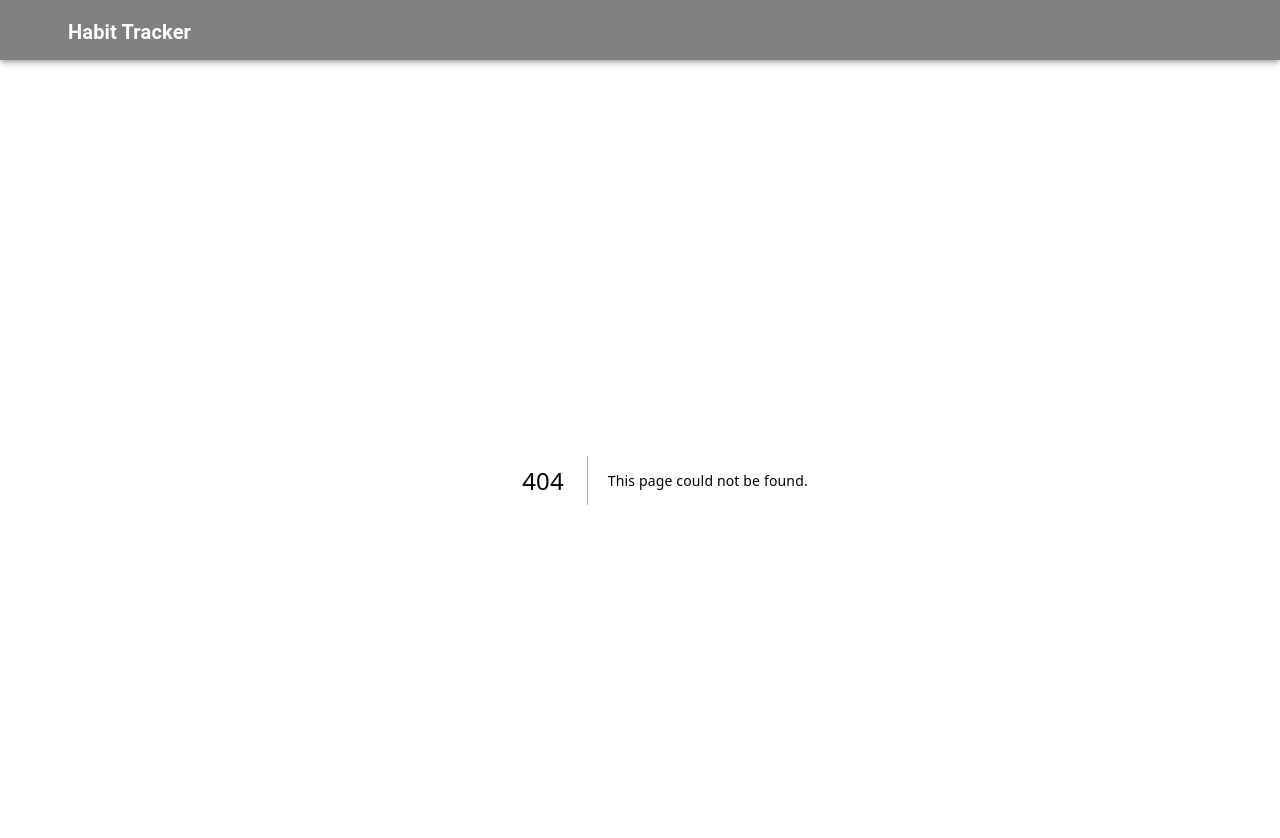
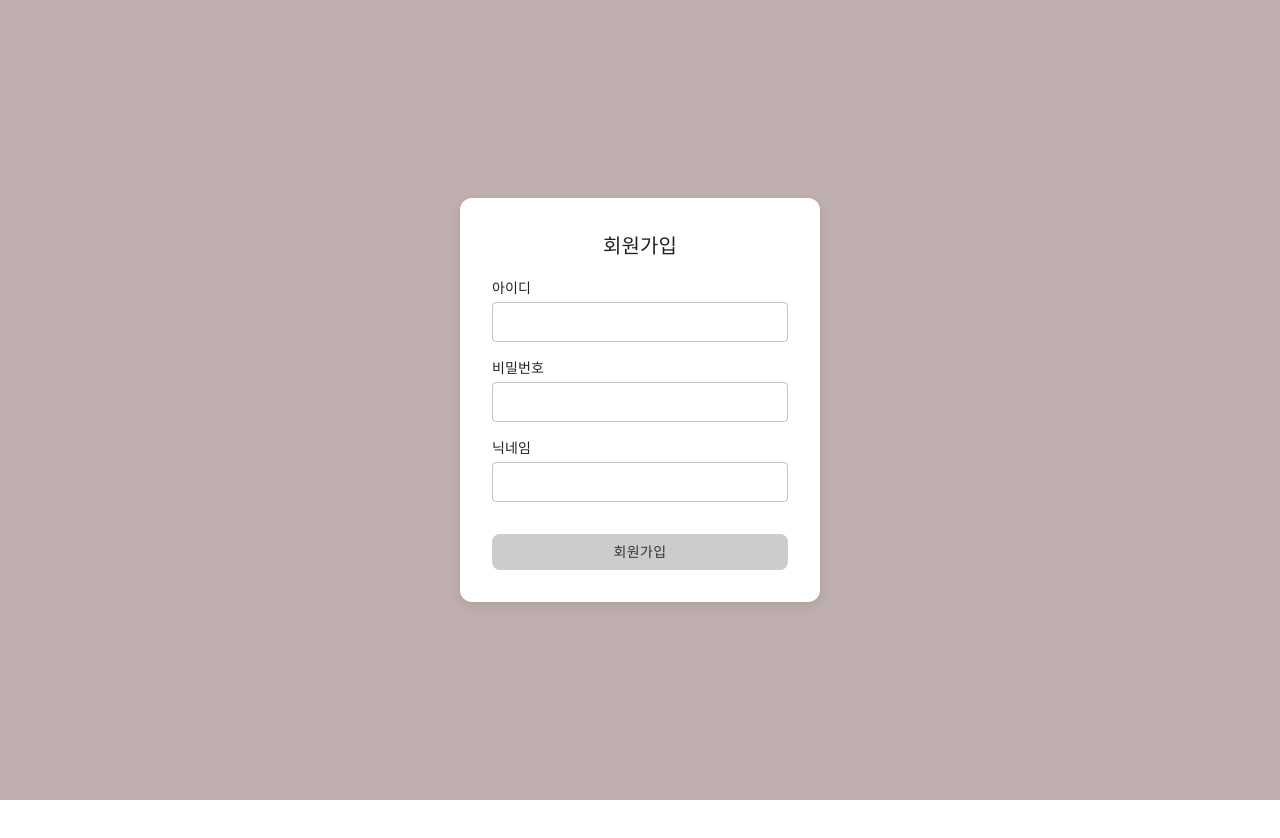
Before and after one commit to ahyunnn/habit-tracker, a Next.js app in the folder frontend/: page /signup in a window 1280 px wide. Before the commit this address had no page. Shown: the top 838 px of the page. After the commit the page ends 800 px from the top, so only its background shows below. Built offline with nearby package versions, Linux system fonts and the light colour scheme; some icons are missing.

Commit message:
feat: create signup page ui

```diff
--- /dev/null
+++ b/frontend/src/app/(auth)/layout.tsx
@@ -0,0 +1,7 @@
+export default function AuthLayout({
+  children,
+}: {
+  children: React.ReactNode;
+}) {
+  return <>{children}</>;
+}
--- /dev/null
+++ b/frontend/src/app/(auth)/login/page.tsx
@@ -0,0 +1,11 @@
+import { Box, Typography } from "@mui/material";
+
+const LoginPage = () => {
+  return (
+    <Box>
+      <Typography>로그인</Typography>
+    </Box>
+  );
+};
+
+export default LoginPage;
--- /dev/null
+++ b/frontend/src/app/(auth)/signup/page.tsx
@@ -0,0 +1,20 @@
+import SignUpForm from "@/features/auth/signup/ui/SignUpForm";
+import { Box } from "@mui/material";
+
+const SignUpPage = () => {
+  return (
+    <Box
+      sx={{
+        minHeight: "100vh",
+        backgroundColor: "#c0afaf",
+        display: "flex",
+        justifyContent: "center",
+        alignItems: "center",
+      }}
+    >
+      <SignUpForm />
+    </Box>
+  );
+};
+
+export default SignUpPage;
--- /dev/null
+++ b/frontend/src/app/(main)/layout.tsx
@@ -0,0 +1,9 @@
+import AppLayout from "@/widgets/layout/AppLayout";
+
+export default function MainLayout({
+  children,
+}: {
+  children: React.ReactNode;
+}) {
+  return <AppLayout>{children}</AppLayout>;
+}
--- a/frontend/src/app/layout.tsx
+++ b/frontend/src/app/layout.tsx
@@ -1,7 +1,6 @@
 import type { Metadata } from "next";
 import { Geist, Geist_Mono } from "next/font/google";
 import "./globals.css";
-import AppLayout from "@/widgets/layout/AppLayout";
 import ThemeRegistry from "./providers";
 
 const geistSans = Geist({
@@ -29,9 +28,7 @@ export default function RootLayout({
       <body
         className={`${geistSans.variable} ${geistMono.variable} antialiased`}
       >
-        <ThemeRegistry>
-          <AppLayout>{children}</AppLayout>
-        </ThemeRegistry>
+        <ThemeRegistry>{children} </ThemeRegistry>
       </body>
     </html>
   );
--- a/frontend/src/app/template/page.tsx
+++ /dev/null
@@ -1,5 +0,0 @@
-const TemplatePage = () => {
-  return <div>Template Page</div>;
-};
-
-export default TemplatePage;
--- /dev/null
+++ b/frontend/src/features/auth/signup/ui/SignUpForm.tsx
@@ -0,0 +1,79 @@
+import { Box, Button, TextField, Typography } from "@mui/material";
+
+const SignUpForm = () => {
+  return (
+    <Box
+      sx={{
+        width: 360,
+        backgroundColor: "#ffffff",
+        borderRadius: 3,
+        padding: 4,
+        boxShadow: "0 4px 12px rgba(0, 0, 0, 0.1)",
+        display: "flex",
+        flexDirection: "column",
+        gap: 2,
+      }}
+    >
+      <Typography variant="h6" align="center">
+        회원가입
+      </Typography>
+
+      <Box>
+        <Typography variant="body2" mb={0.5}>
+          아이디
+        </Typography>
+        <TextField
+          fullWidth
+          size="small"
+          sx={{
+            borderRadius: 1,
+          }}
+        />
+      </Box>
+
+      <Box>
+        <Typography variant="body2" mb={0.5}>
+          비밀번호
+        </Typography>
+        <TextField
+          fullWidth
+          size="small"
+          type="password"
+          sx={{
+            borderRadius: 1,
+          }}
+        />
+      </Box>
+
+      <Box>
+        <Typography variant="body2" mb={0.5}>
+          닉네임
+        </Typography>
+        <TextField
+          fullWidth
+          size="small"
+          sx={{
+            borderRadius: 1,
+          }}
+        />
+      </Box>
+
+      <Button
+        fullWidth
+        sx={{
+          mt: 2,
+          backgroundColor: "#cccccc",
+          color: "#333",
+          borderRadius: 2,
+          "&:hover": {
+            backgroundColor: "#bdbdbd",
+          },
+        }}
+      >
+        회원가입
+      </Button>
+    </Box>
+  );
+};
+
+export default SignUpForm;
```
Also changed, not shown: frontend/src/app/(main)/template/bucket-list/page.tsx (renamed from frontend/src/app/template/bucket-list/page.tsx), frontend/src/app/(main)/template/habit-tracker/page.tsx (renamed from frontend/src/app/template/habit-tracker/page.tsx), frontend/src/app/(main)/template/mandalart/page.tsx (renamed from frontend/src/app/template/mandalart/page.tsx).
